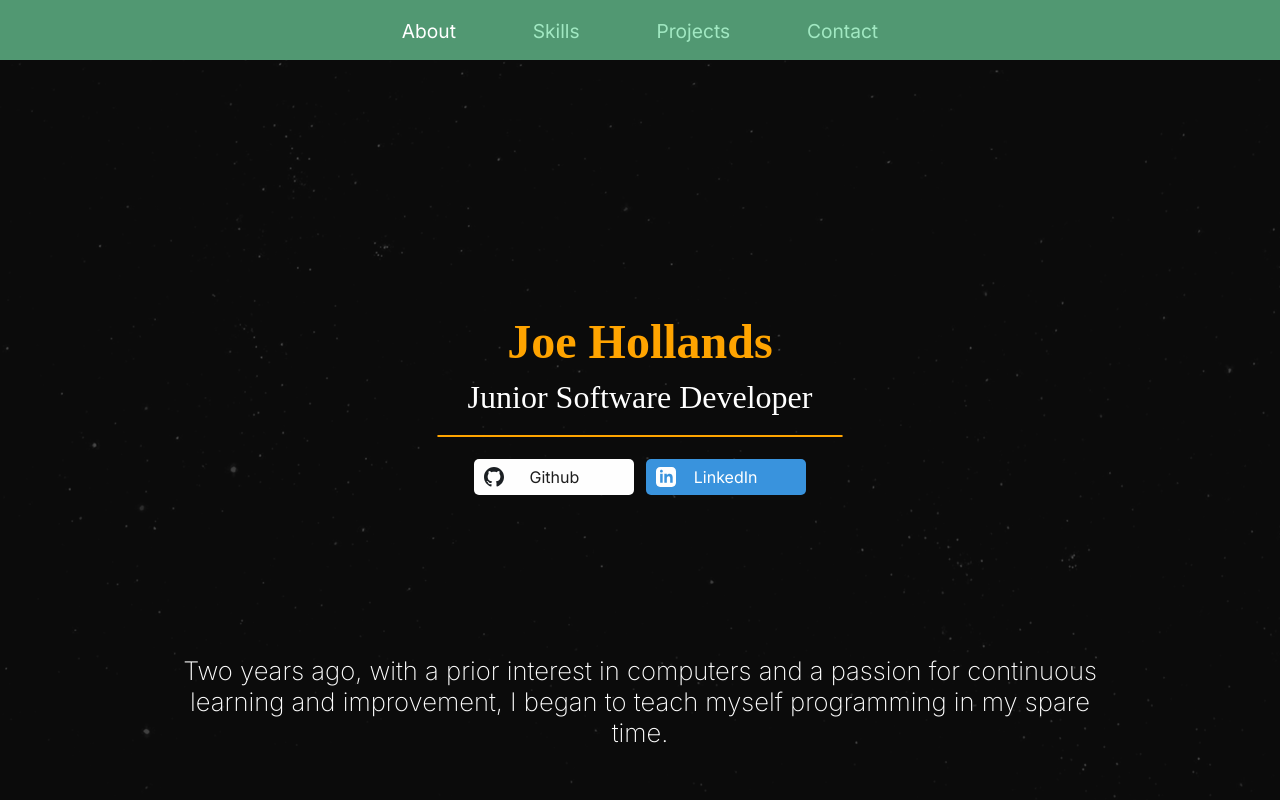
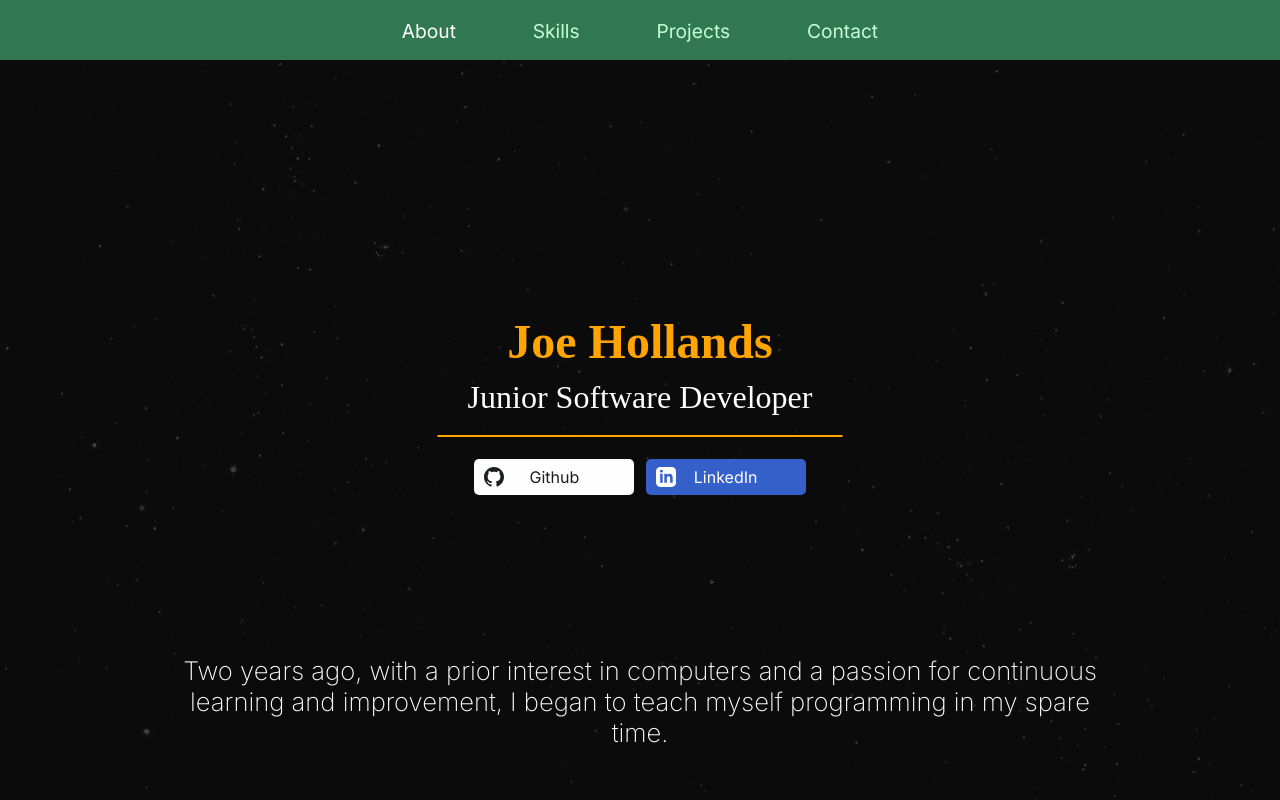
Before and after one commit to Jobeyobey/portfolio-website, a Next.js app: page / in a window 1280 px wide. Shown: the top 800 px of the page. Built offline with nearby package versions, Linux system fonts and the light colour scheme; a web font is replaced by a local one.

Commit message:
altering colours for accessibility

```diff
--- a/src/styles/globals.css
+++ b/src/styles/globals.css
@@ -3,16 +3,17 @@
 :root {
     --max-width: 1100px;
     --border-radius: 12px;
-    --myGreen: #519872;
+    --myGreen: #317852;
     --myGreenHover: #418862;
     --myOrange: #ffa400;
     --myBlack: #1e1e1e;
     --myBlue: #376f9e;
     --offWhite: #fefefe;
     --gitColour: #fefefe;
-    --linkedinColour: #3993dd;
-    --pythonGreen: #519872;
-    --htmlRed: #e05b31;
+    --linkedinColour: #355fc9;
+    --csharpPurple: #6f4af7;
+    --pythonGreen: #3a835c;
+    --htmlRed: #c53f1a;
     --javascriptYellow: #ebe548;
     --javascriptYellowHover: #dbd538;
     --sqlGrey: #e9e9e9;
@@ -100,6 +101,10 @@ main {
     text-decoration: none;
 }
 
+.nav-bar ul a:focus {
+    outline: 0;
+}
+
 .nav-bar ul a:active {
     scale: 0.9;
     transition: 0.1s;
@@ -112,7 +117,7 @@ main {
 }
 
 .inactive-nav-link {
-    color: #a1e8c2 !important;
+    color: #c1ffd2 !important;
     transition: all 0.4s;
 }
 
@@ -544,7 +549,7 @@ button:active {
 }
 
 .csharp {
-    background: var(--myBlue);
+    background: var(--csharpPurple);
     color: white;
 }
 
```
Also changed, not shown: 1 other file (tests, documents, lock files or other folders).
